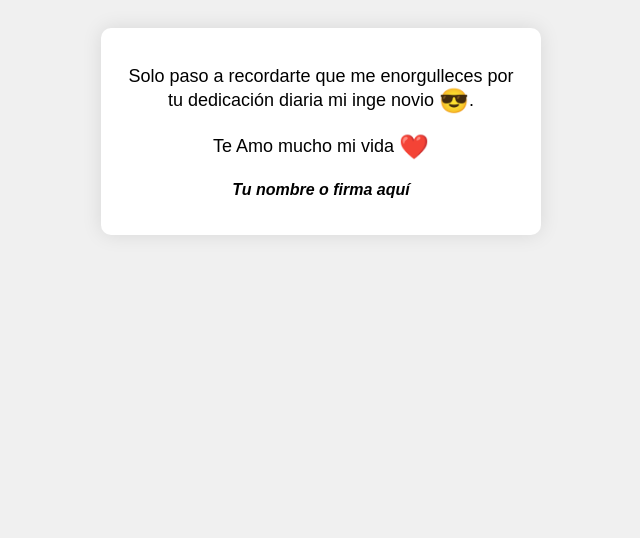
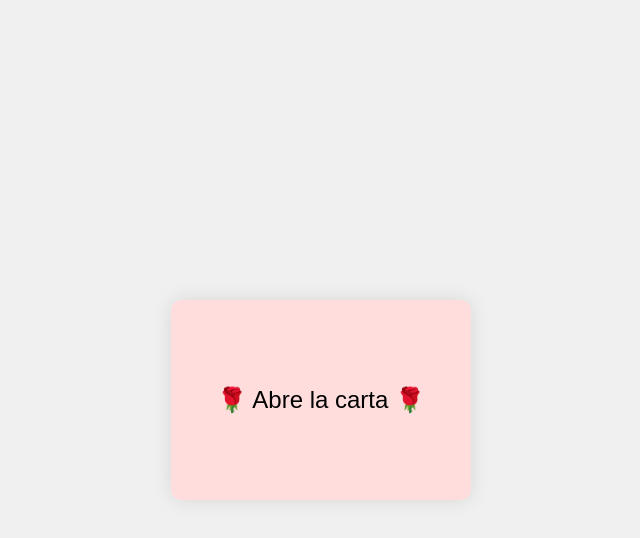
Before and after one commit to Yenny-06/Carta-para-mi-novio, a plain HTML site: page index.html in a window 1280 px wide. Shown: the whole page, without its empty margins (319-959 px from the left). Drawn offline with Linux system fonts and the light colour scheme.

Commit message:
Update index.html

```diff
--- a/index.html
+++ b/index.html
@@ -8,16 +8,47 @@
     body {
       font-family: Arial, sans-serif;
       background-color: #f0f0f0;
-      text-align: center;
-      padding: 20px;
+      display: flex;
+      justify-content: center;
+      align-items: center;
+      height: 100vh;
+      margin: 0;
+    }
+    .carta-container {
+      perspective: 1000px;
     }
     .carta {
+      width: 300px;
+      height: 200px;
+      position: relative;
+      transform-style: preserve-3d;
+      transition: transform 1s;
+      cursor: pointer;
+    }
+    .carta .frente,
+    .carta .detras {
+      position: absolute;
+      width: 100%;
+      height: 100%;
+      backface-visibility: hidden;
+      border-radius: 10px;
+      box-shadow: 0 0 20px rgba(0, 0, 0, 0.1);
+    }
+    .carta .frente {
+      background-color: #ffdddd;
+      display: flex;
+      justify-content: center;
+      align-items: center;
+      font-size: 24px;
+    }
+    .carta .detras {
       background-color: #fff;
-      border-radius: 10px;
-      box-shadow: 0 0 20px rgba(0,0,0,0.1);
+      transform: rotateY(180deg);
       padding: 20px;
-      max-width: 400px;
-      margin: 0 auto;
+      box-sizing: border-box;
+    }
+    .carta-container.open .carta {
+      transform: rotateY(180deg);
     }
     .mensaje {
       font-size: 18px;
@@ -34,14 +65,26 @@
   </style>
 </head>
 <body>
+  <div class="carta-container" onclick="abrirCarta()">
     <div class="carta">
+      <div class="frente">
+        🌹 Abre la carta 🌹
+      </div>
+      <div class="detras">
         <div class="mensaje">
           <p>Solo paso a recordarte que me enorgulleces por tu dedicación diaria mi inge novio <span class="emoji">😎</span>.</p>
           <p>Te Amo mucho mi vida <span class="emoji">❤️</span></p>
         </div>
         <div class="firma">
-      <p>Tu nombre o firma aquí</p>
+          <p>Tu amorcito</p>
         </div>
       </div>
+    </div>
+  </div>
+  <script>
+    function abrirCarta() {
+      document.querySelector('.carta-container').classList.toggle('open');
+    }
+  </script>
 </body>
 </html>
```
Lines whose indentation alone changed are shown as unchanged.
